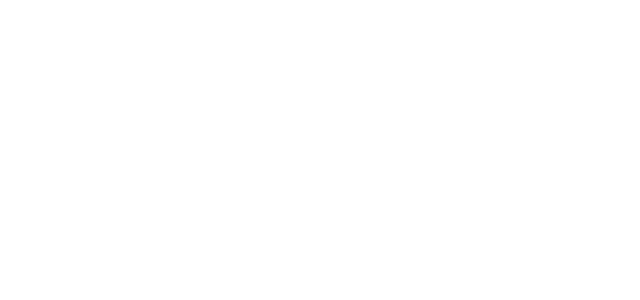
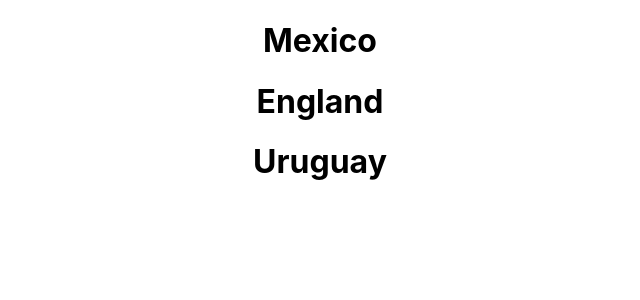
Before and after one commit to mixlaab/countries-app, a React (Create React App) app: page / in a window 1280 px wide. Shown: the top 300 px of the page, without its empty margins (320-960 px from the left). Built offline with nearby package versions, Linux system fonts and the light colour scheme.

Commit message:
Show name of three different countries
* Define individual country objects within component's state, each with
  its own name
* Use individual JSX tags to show the name of each country

```diff
--- a/src/App.js
+++ b/src/App.js
@@ -4,12 +4,25 @@
 class App extends Component {
   constructor() {
     super();
-    this.state = {}
+    this.state = {
+      country1: {
+        name: "Mexico"
+      },
+      country2: {
+        name: "England"
+      },
+      country3: {
+        name: "Uruguay"
+      },
+    }
   }
 
   render() {
     return (
       <div className="App">
+        <h1>{this.state.country1.name}</h1>
+        <h1>{this.state.country2.name}</h1>
+        <h1>{this.state.country3.name}</h1>
       </div>
     );
   }
```
